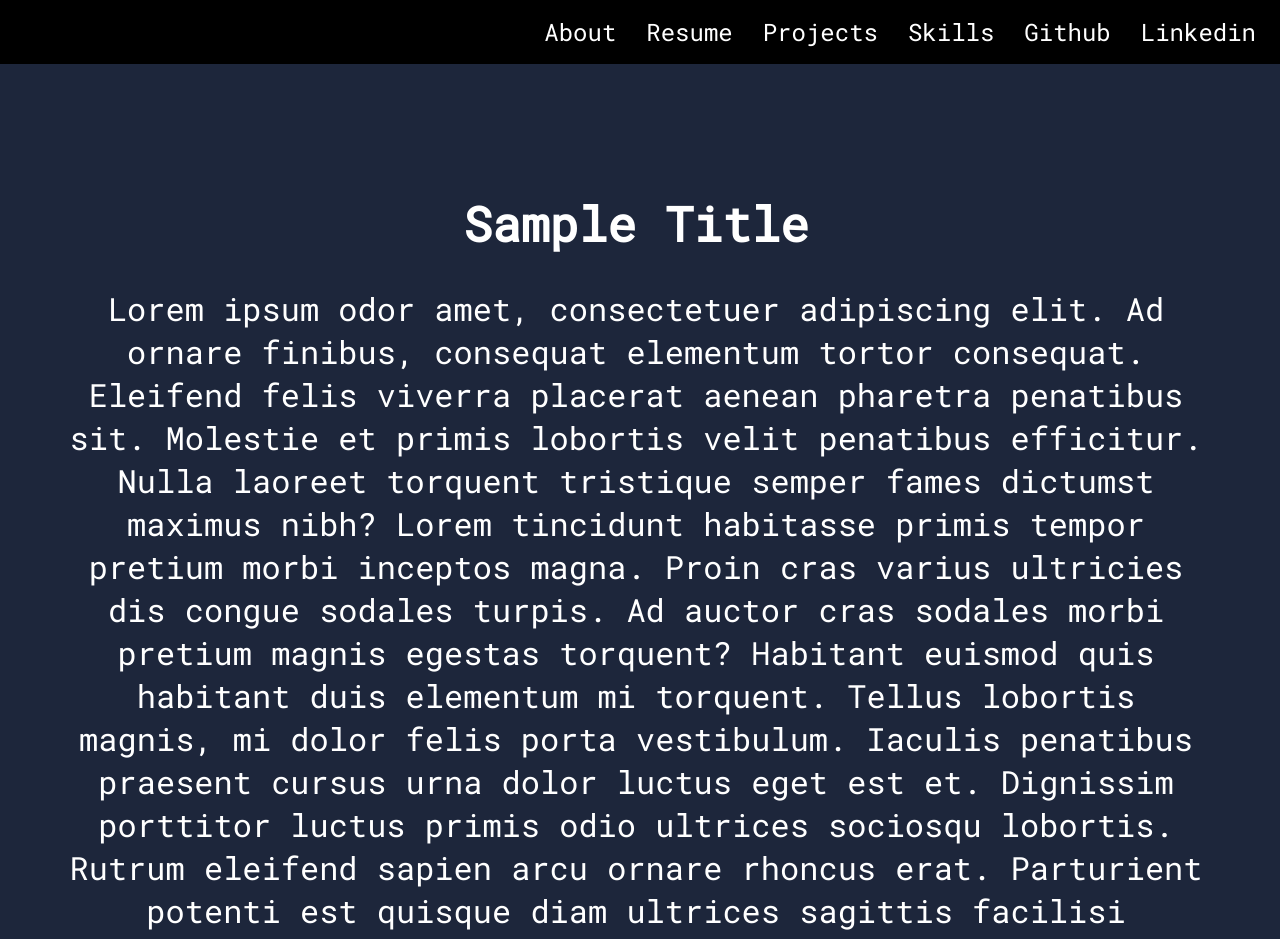
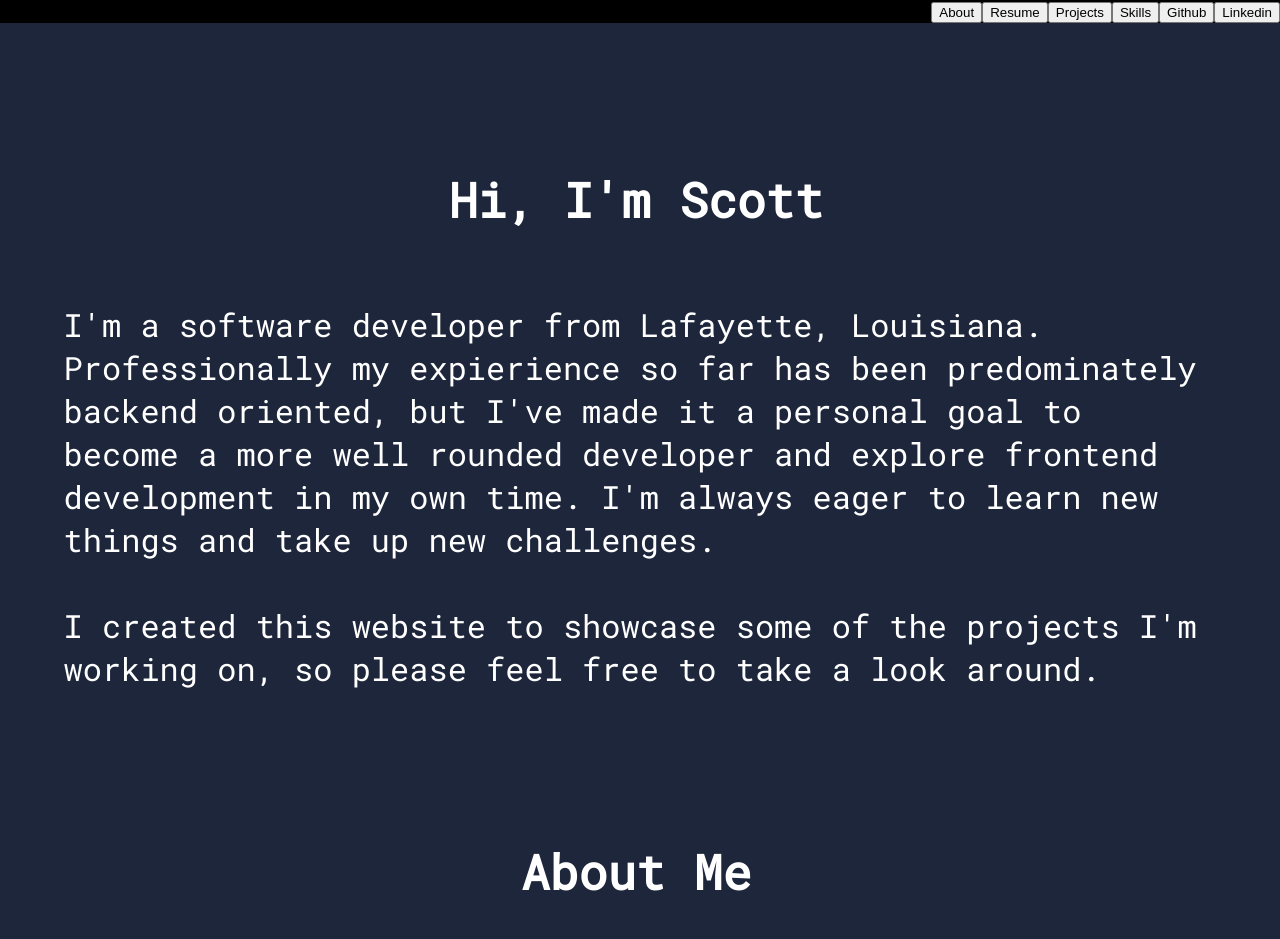
Before and after one commit to spark1eaf/portfolioWebsite, a React (Vite) app in the folder frontend/: page / in a window 1280 px wide. Shown: the top 939 px of the page. Built offline with nearby package versions, Linux system fonts and the light colour scheme.

Commit message:
refactored and added constants file

```diff
--- a/frontend/src/App.jsx
+++ b/frontend/src/App.jsx
@@ -1,17 +1,19 @@
 import NavBar from "./components/NavBar"
 import Footer from "./components/Footer"
-import Title from "./components/Title"
+import SectionTitle from "./components/SectionTitle"
 import Body from "./components/Body"
 import Contact from "./components/Contact"
 import "@fontsource/roboto-mono";
+import * as Constants from './constants/constants'
 
 const App = () =>{
 
   return(
     <div className="home-page">
       <NavBar/>
-      <Title/>
-      <Body/>
+      <SectionTitle className={Constants.INTRO_TITLE_CLASS} title={Constants.INTRO_TITLE}/>
+      <Body className={Constants.GENERIC_BODY_CLASS} text={Constants.INTRO_BODY}/>
+      <SectionTitle className={Constants.GENERIC_TITLE_CLASS} title={Constants.ABOUT_TITLE}/>
       <Contact/>
       <Footer/>
     </div>
--- a/frontend/src/components/Body.jsx
+++ b/frontend/src/components/Body.jsx
@@ -1,15 +1,16 @@
 
-const Body = ()=>{
-
-    const text = `Lorem ipsum odor amet, consectetuer adipiscing elit. Ad ornare finibus, consequat elementum tortor consequat. Eleifend felis viverra placerat aenean pharetra penatibus sit. Molestie et primis lobortis velit penatibus efficitur. Nulla laoreet torquent tristique semper fames dictumst maximus nibh? Lorem tincidunt habitasse primis tempor pretium morbi inceptos magna. Proin cras varius ultricies dis congue sodales turpis. Ad auctor cras sodales morbi pretium magnis egestas torquent? Habitant euismod quis habitant duis elementum mi torquent.
-    Tellus lobortis magnis, mi dolor felis porta vestibulum. Iaculis penatibus praesent cursus urna dolor luctus eget est et. Dignissim porttitor luctus primis odio ultrices sociosqu lobortis. Rutrum eleifend sapien arcu ornare rhoncus erat. Parturient potenti est quisque diam ultrices sagittis facilisi ultricies. Interdum ligula facilisis phasellus ligula etiam penatibus elit. Risus venenatis vestibulum et; aenean sagittis duis mi cras mauris. Sollicitudin neque natoque fermentum penatibus hac.
-    Efficitur adipiscing suspendisse ridiculus, libero taciti inceptos. Pellentesque id luctus posuere et a malesuada cursus ut. Nascetur commodo nullam per libero velit hendrerit sit. Penatibus augue taciti condimentum mattis aptent; at id faucibus. Taciti orci tellus dis vulputate mus curabitur faucibus nunc. Himenaeos nec libero dolor lacus ex in netus sollicitudin. Mi tellus elementum suscipit euismod, eros praesent eu. Purus efficitur ridiculus pharetra sem nunc nisl habitasse. Fames finibus platea erat convallis mi sagittis.
-    Ridiculus sodales condimentum finibus ullamcorper molestie condimentum amet mus bibendum. Et vitae feugiat ullamcorper enim enim. Luctus venenatis at etiam mattis malesuada sodales odio? Neque dignissim porttitor massa et nostra, primis dui bibendum. Eros leo interdum adipiscing laoreet a fusce euismod integer posuere. Aliquet consectetur maximus litora magnis egestas. Nascetur sed donec primis facilisis vulputate phasellus elit. Hendrerit aptent gravida id lobortis semper, nascetur molestie. Ridiculus accumsan primis libero, sapien non ex.
-    Ex dictumst vehicula mollis dapibus gravida et primis dignissim. Curae ultrices nascetur tempus quam conubia leo hac. Malesuada quis faucibus rutrum inceptos ipsum malesuada. Aptent platea cras turpis molestie augue cubilia litora diam. Eros scelerisque dignissim varius ipsum lacus ac; orci phasellus. In conubia torquent urna sollicitudin interdum mus pharetra sollicitudin. Habitant dapibus commodo malesuada hac conubia vehicula consectetur. Fringilla netus fermentum lacus ultrices cras ornare erat.`
+const Body = ({className, text})=>{
 
     return(
-        <div className="body">
-            <p>{text} </p>
+        <div className={className}>
+            <p>
+                {text.split('\n').map((line) => (
+                    <>
+                        {line}
+                        <br/><br/>
+                    </>
+                ))}
+            </p>
             <img src="" alt="" />
         </div>
     )
--- a/frontend/src/components/Contact.jsx
+++ b/frontend/src/components/Contact.jsx
@@ -1,9 +1,10 @@
 import { useState } from "react";
 
 const Contact = () =>{
-    const [name, setName] = useState("");
-    const [subject, setSubject] = useState("");
-    const [message, setMessage] = useState("");
+    const [name, setName] = useState();
+    const [subject, setSubject] = useState();
+    const [message, setMessage] = useState();
+    const [email, setEmail] = useState()
 
     const handleNameChange = event =>{
         setName(event.target.value)
@@ -16,6 +17,10 @@ const Contact = () =>{
         setMessage(event.target.value)
     }
 
+    const handleEmailChange = event =>{
+        setEmail(event.target.value)
+    }
+
     const sendEmail = ()=>{
 
     }
@@ -25,6 +30,7 @@ const Contact = () =>{
         <h1>Contact Me</h1>
         <form onSubmit={sendEmail}>
             <input type="text" className="contact-name" onChange={handleNameChange} placeholder="Name" value={name} required/>
+            <input type="email" className="contact-name" onChange={handleEmailChange} placeholder="Your Email" value={email} required/>
             <input type="text" className="contact-subject" onChange={handleSubjectChange} placeholder="Subject" value={subject} required/>
             <textarea className="contact-message" onChange={handleMessageChange} placeholder="Email Message" value={message} required></textarea>
             <button type="submit" className="submit-btn">Submit</button>
--- a/frontend/src/components/DesktopNav.jsx
+++ b/frontend/src/components/DesktopNav.jsx
@@ -1,13 +1,10 @@
+import NavBtns from './NavBtns';
+import * as Constants from'../constants/constants'
 
 const DesktopNav = () =>{
     return(
         <div className= "nav-bar">
-            <button>About</button>
-            <button>Resume</button>
-            <button>Projects</button>
-            <button>Skills</button>
-            <a href="https://github.com/spark1eaf/"><button>Github</button></a>
-            <a href="https://www.linkedin.com/in/scott-hebert-9b1789240"><button>Linkedin</button></a>
+            <NavBtns className={Constants.NAV_CLASS}/>
         </div>
     )
 }
--- a/frontend/src/components/MobileNav.jsx
+++ b/frontend/src/components/MobileNav.jsx
@@ -1,5 +1,7 @@
 import { Squash as Hamburger } from "hamburger-react"
 import { useEffect, useState } from "react"
+import NavBtns from "./NavBtns";
+import * as Constants from '../constants/constants'
 
 const MobileNav = () =>{
 
@@ -29,14 +31,7 @@ const MobileNav = () =>{
         <div className= "mobile-nav-bar">
             <Hamburger toggled={isMenuOpen} toggle={toggleMenu}/>
             <div className={menuClass}>
-                <div className="menu-btns">
-                    <button>About</button>
-                    <button>Resume</button>
-                    <button>Projects</button>
-                    <button>Skills</button>
-                    <a href="https://github.com/spark1eaf/"><button>Github</button></a>
-                    <a href="https://www.linkedin.com/in/scott-hebert-9b1789240"><button>Linkedin</button></a>
-                </div>
+                <NavBtns className={Constants.MOBILE_NAV_CLASS}/>
             </div>
         </div>
     )
--- /dev/null
+++ b/frontend/src/components/NavBtns.jsx
@@ -0,0 +1,16 @@
+import * as Constants from '../constants/constants';
+
+const NavBtns = ({className}) =>{
+    return(
+        <div className= {className}>
+            <button>About</button>
+            <button>Resume</button>
+            <button>Projects</button>
+            <button>Skills</button>
+            <a href={Constants.GITHUB_LINK}><button>Github</button></a>
+            <a href={Constants.LINKEDIN_LINK}><button>Linkedin</button></a>
+        </div>
+    )
+}
+
+export default NavBtns;
--- /dev/null
+++ b/frontend/src/components/SectionTitle.jsx
@@ -0,0 +1,9 @@
+
+const SectionTitle = ({className, title}) => {
+    console.log(title)
+    return(
+        <h1 className={className}>{title}</h1>
+    )
+}
+
+export default SectionTitle;
--- a/frontend/src/components/Title.jsx
+++ /dev/null
@@ -1,8 +0,0 @@
-
-const Title = () =>{
-    return(
-        <h1 className="title">Sample Title</h1>
-    )
-}
-
-export default Title;
--- /dev/null
+++ b/frontend/src/constants/constants.js
@@ -0,0 +1,19 @@
+
+//homepage
+export const INTRO_TITLE_CLASS = "intro-title";
+export const INTRO_TITLE = "Hi, I'm Scott";
+export const INTRO_BODY = `I'm a software developer from Lafayette, Louisiana. Professionally my expierience so far has been predominately backend oriented, but I've made it a personal goal to become a more well rounded developer and explore frontend development in my own time. I'm always eager to learn new things and take up new challenges.
+        I created this website to showcase some of the projects I'm working on, so please feel free to take a look around.`
+
+export const ABOUT_TITLE = "About Me";
+export const GENERIC_TITLE_CLASS = "title";
+
+export const GENERIC_BODY_CLASS = "body";
+
+//destop and mobileNav
+export const NAV_CLASS = "nav-btns";
+export const MOBILE_NAV_CLASS = "mobile-nav-btns";
+
+//external links
+export const GITHUB_LINK = "https://github.com/spark1eaf/";
+export const LINKEDIN_LINK = "https://www.linkedin.com/in/scott-hebert-9b1789240";
--- a/frontend/src/main.css
+++ b/frontend/src/main.css
@@ -19,17 +19,26 @@ body {
     color: #ffffff;
 }
 
-.title{
-    margin-top: 4em;
+.intro-title{
+    margin-top: 3.5em;
+    margin-bottom: 1.5em;
     text-align: center;
     font-size: 3em;
+}
+
+.title{
+    margin-bottom: 1.5em;
+    text-align: center;
+    font-size: 3em;
+    margin-bottom: 1.5em;
+
 }
 
 .body{
     margin-left: 5%;
     margin-right: 5%;
     font-size: 2em;
-    text-align: center;
+    text-align: left;
 }
 
 .nav-bar{
@@ -38,12 +47,11 @@ body {
     justify-content: right;
     top: 0;
     width: 100%;
-    height: 4em;
     background-color: black;
 }
 
-.nav-bar button{
-    color: white;
+.desktop-nav-btns button{
+    color: #ffffff;
     background-color: black;
     font-family: "Roboto Mono";
     height: 8vh;
@@ -52,10 +60,10 @@ body {
     padding-right: 1em;
 }
 
-.nav-bar button:hover {
+.nav-btns button:hover {
     background-color: #ffffff;
     color: black;
-    }
+}
 
 .contact h1{
     margin-left: 3%;
@@ -139,16 +147,17 @@ body {
     animation-fill-mode: forwards;
 }
 
-.menu-btns button{
+.mobile-nav-btns button{
     height: 17vh;
     width: 100%;
     display: block;
     border-style: none;
     background-color: rgba(46, 48, 47, 0.856);
-    color: white;
+    color: #ffffff;
     font-family: "Roboto Mono";
     font-size: 2em;
 }
+
 .menu-btns button:hover {
     background-color: #ffffff;
     color: black;
```
